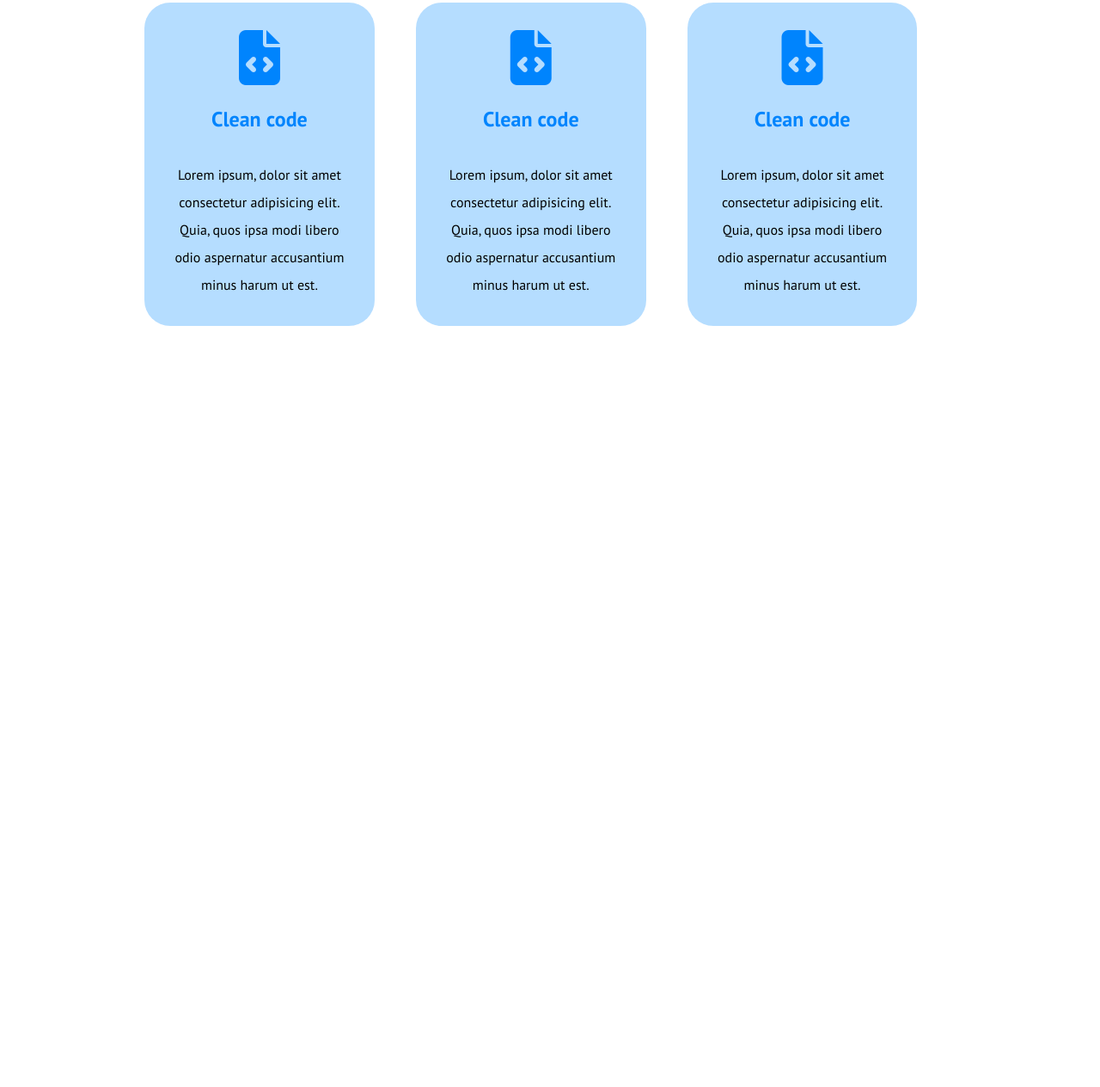
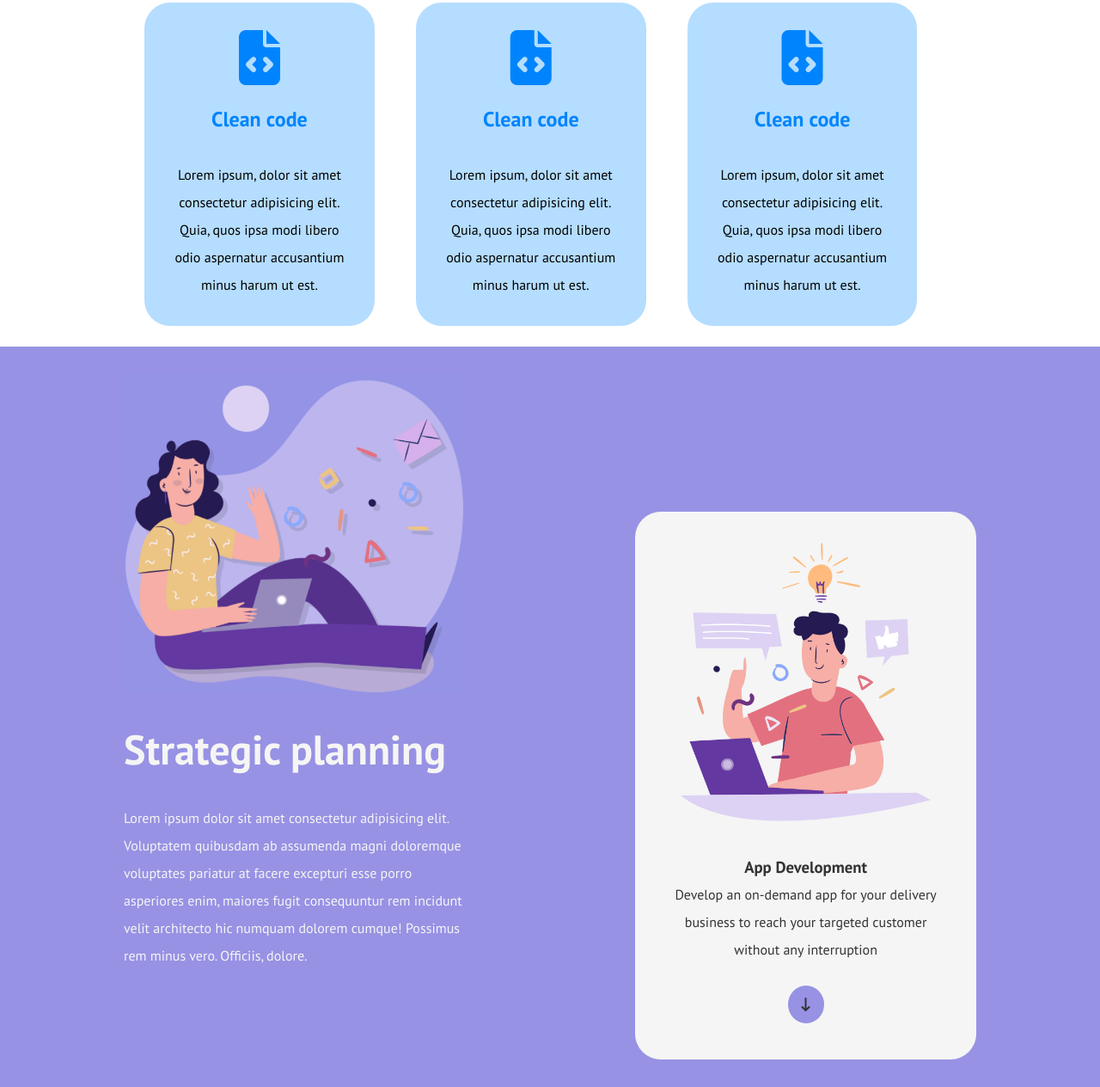
Before and after one commit to pyroYV/htmlcss-responsive-layout, a plain HTML site: page index.html in a window 1280 px wide. Shown: the part 571-1835 px from the top of the page at 86% size. Before the commit the page ends 974 px from the top, so only its background shows below. Drawn offline with Linux system fonts and the light colour scheme.

Commit message:
strategy

```diff
--- a/index.html
+++ b/index.html
@@ -77,6 +77,30 @@
             </div>
         </div>
     </section>
+
+    <section class="strategy">
+        <div class="strategy-container">
+            <div class="strategy-lx">
+                <img src="./img/planning1.png" alt="">
+            <h2>Strategic planning</h2>
+            <p>Lorem ipsum dolor sit amet consectetur adipisicing elit. Voluptatem quibusdam ab assumenda magni doloremque voluptates pariatur at facere excepturi esse porro asperiores enim, maiores fugit consequuntur rem incidunt velit architecto hic numquam dolorem cumque! Possimus rem minus vero. Officiis, dolore.</p>
+            </div>
+            <div class="card t-center">
+                <img src="./img/planning2.png" alt="">
+                <h3>App Development</h3>
+                <div class="card-text">
+                    Develop an on-demand app for your delivery business to reach your targeted customer without any interruption
+                </div>
+                <a href="" class="arrow"><i class="fa-solid fa-arrow-down-long"></i></a>
+
+
+            </div>
+        </div>
+    </section>
+
+    <section class="testimonials">
+
+    </section>
     </main>
 </body>
 </html>
--- a/style/style.css
+++ b/style/style.css
@@ -119,6 +119,44 @@ main{
 
 }
 
+/* Strategy */
+
+.strategy{
+    background-color: var(--purple);
+    color: whitesmoke;
+    padding: 2rem 1.5rem;
+    line-height: 2rem;
+}
+
+.strategy img{
+    width: 100%;
+    margin-bottom: 2rem;
+}
+
+.strategy h2{
+    font-size: 3rem;
+    margin: 3rem 0;
+}
+
+.strategy .card{
+    margin: 3rem 0 0 0;
+    background-color: whitesmoke;
+    color: var(--dark-grey);
+}
+.strategy .card-text{
+    margin-bottom: 2rem;
+}
+
+.arrow{
+    color: black;
+    background-color: var(--purple);
+    padding: 12px 15px;
+    border-radius: 100%;
+}
+.arrow i{
+    color: var(--dark-grey);
+    display: inline-block;
+}
 
  @media all and (min-width: 768px){
     /* Main */
@@ -155,4 +193,20 @@ main{
         display: flex;
         flex-direction: row;
     }
+
+    /* strategy */
+    .strategy-container{
+        max-width: 992px;
+        margin: 0 auto;
+        display: flex;
+        justify-content: space-between;
+
+    }
+    .strategy-lx{
+        max-width: 40%;
+    }
+    .strategy .card{
+        max-width: 40%;
+        margin-top: 10rem;
+    }
 }
```
